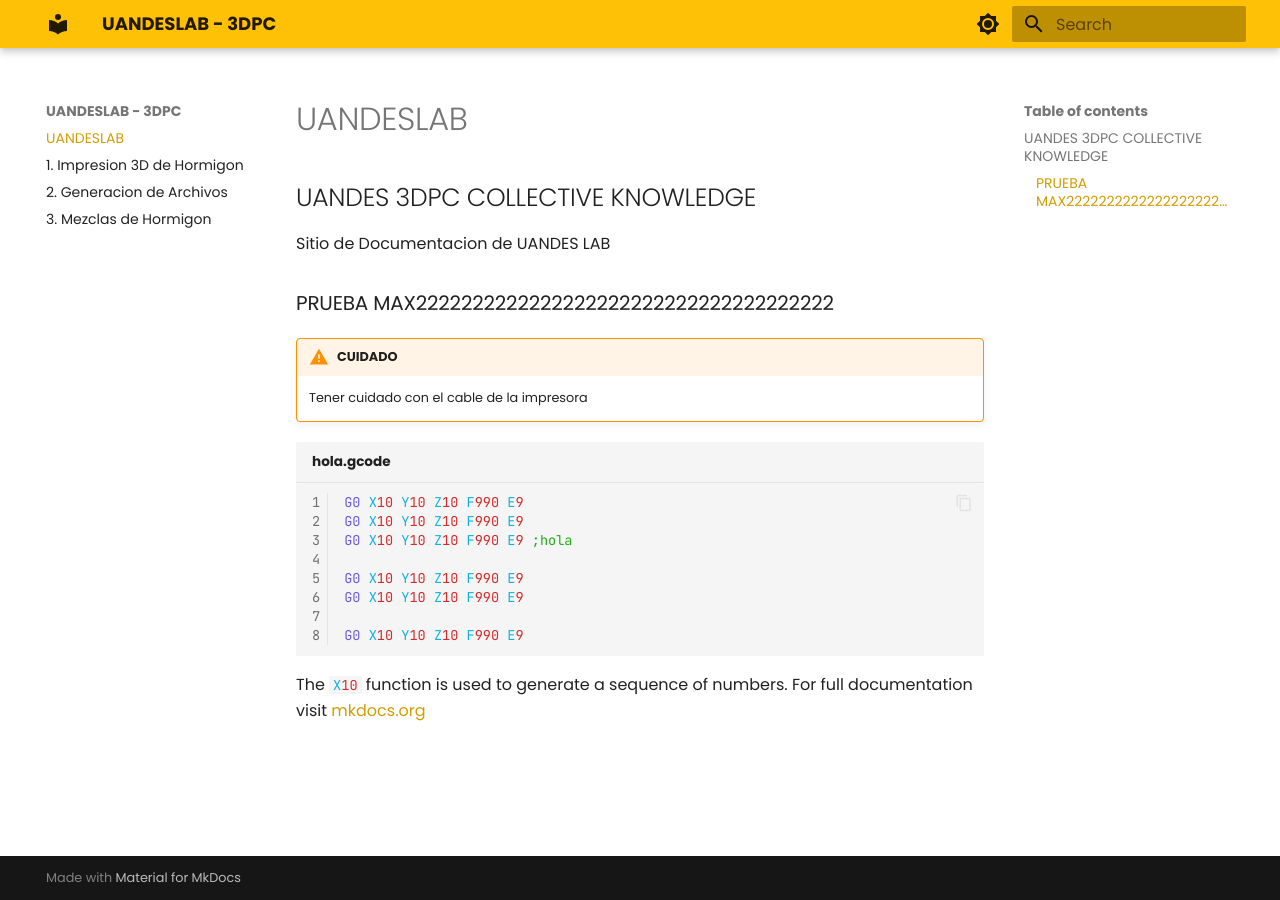
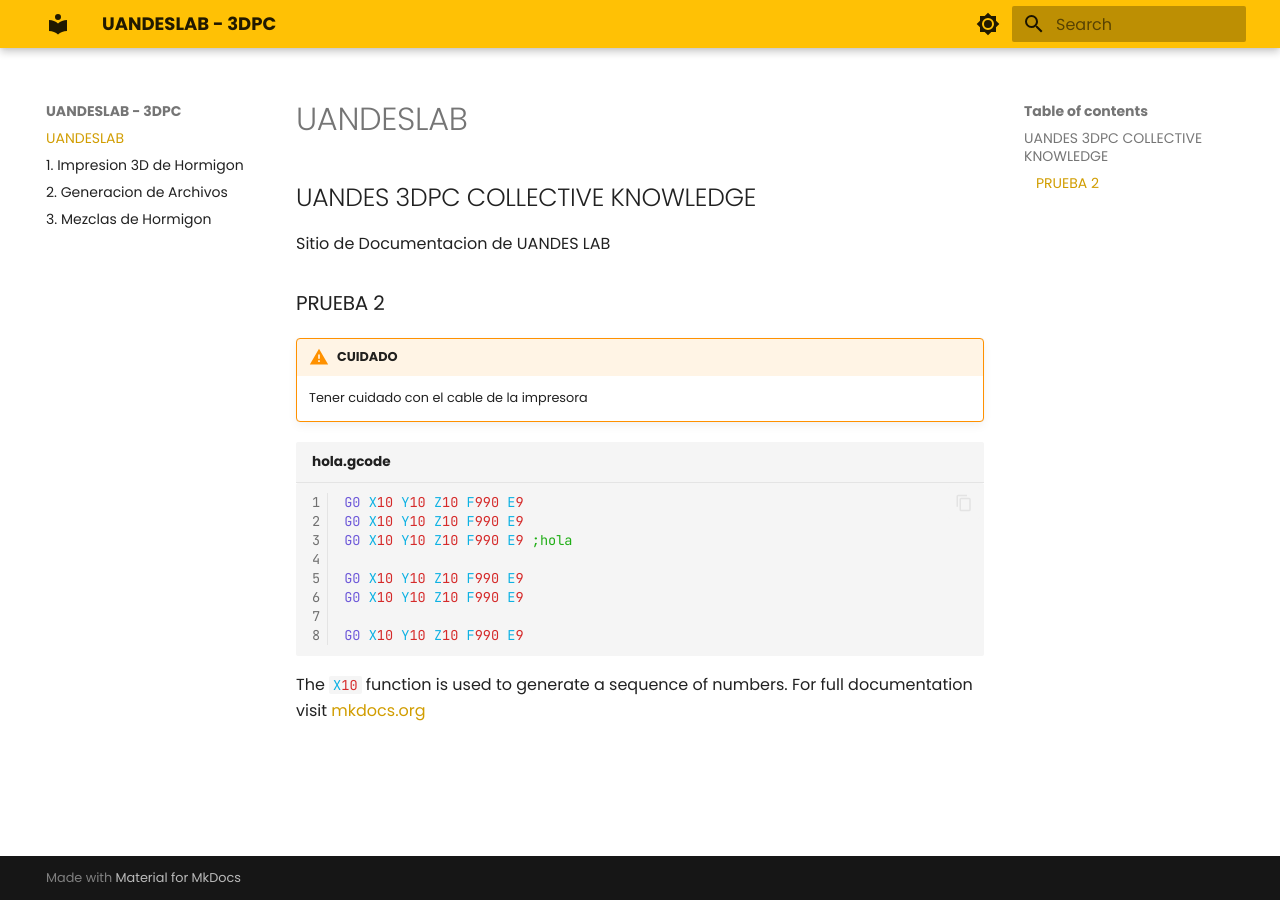
Before and after one commit to uandeslab/uandes3dpc, an MkDocs documentation site: the page built from docs/index.md, in a window 1280 px wide. Built offline with MkDocs 1.6.1 and Material for MkDocs 9.7.7, drawn with Linux system fonts in a browser that asks for light colours.

Commit message:
pruebamax22

```diff
--- a/docs/index.md
+++ b/docs/index.md
@@ -3,7 +3,7 @@
 
 Sitio de Documentacion de UANDES LAB
 
-### PRUEBA MAX2222222222222222222222222222222222222
+### PRUEBA 2
 
 
 !!! warning "CUIDADO"
```
